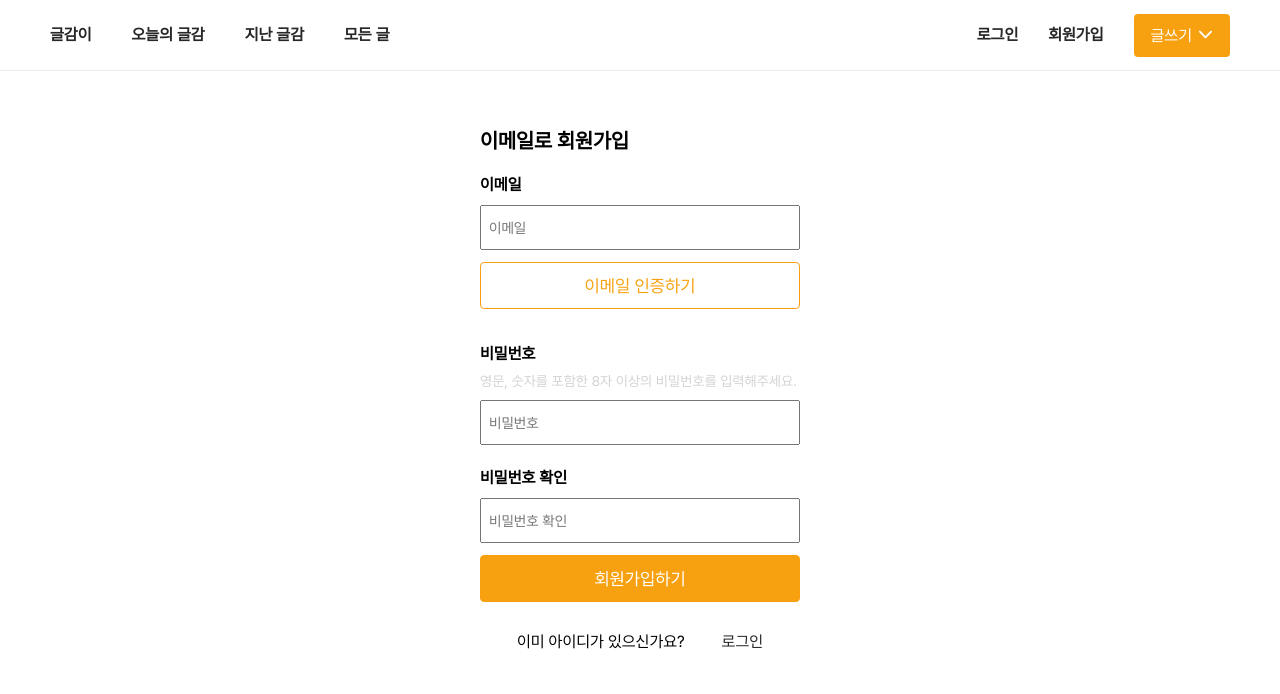
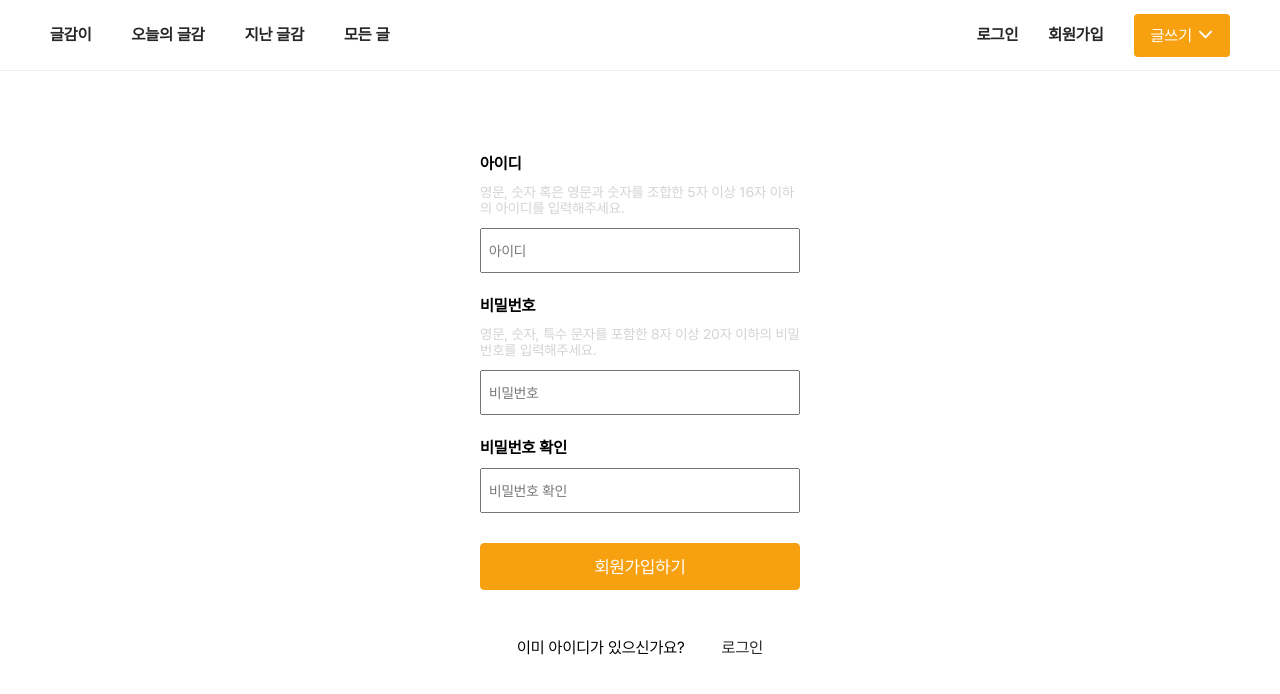
Before and after one commit to useon/writing-persimmon, a Next.js app: page /signup in a window 1280 px wide. Shown: the top 694 px of the page. Built offline with nearby package versions, Linux system fonts and the light colour scheme.

Commit message:
feat: 회원가입 입력 값 유효성 검증 구현

```diff
--- a/src/components/SignUpWithID/SignUpWithID.tsx
+++ b/src/components/SignUpWithID/SignUpWithID.tsx
@@ -1,26 +1,135 @@
+import { useState } from 'react';
+
 import { styled } from 'styled-components';
 
+import {
+  idValidation,
+  passwordCheckValidation,
+  passwordValidation,
+} from '@/validations/signUpValidation';
+
 const SignUpWithID = () => {
+  const [formInput, setFormInput] = useState({
+    id: '',
+    password: '',
+    passwordCheck: '',
+  });
+
+  const [signUpError, setSignUpError] = useState({
+    id: '',
+    password: '',
+    passwordCheck: '',
+  });
+
+  const controllerState = (type: string, value: string) => {
+    if (value === '') {
+      setSignUpError({
+        ...signUpError,
+        [type]: 'empty',
+      });
+    } else {
+      if (type === 'id') {
+        if (idValidation(value)) {
+          setFormInput({
+            ...formInput,
+            id: value,
+          });
+          setSignUpError({
+            ...signUpError,
+            id: 'valid',
+          });
+        } else {
+          setSignUpError({
+            ...signUpError,
+            id: 'invalid',
+          });
+        }
+      }
+      if (type === 'password') {
+        if (passwordValidation(value)) {
+          setFormInput({
+            ...formInput,
+            password: value,
+          });
+          setSignUpError({
+            ...signUpError,
+            password: 'valid',
+          });
+        } else {
+          setSignUpError({
+            ...signUpError,
+            password: 'invalid',
+          });
+        }
+      }
+      if (type === 'passwordCheck') {
+        if (passwordCheckValidation(formInput.password, value)) {
+          setFormInput({
+            ...formInput,
+            passwordCheck: value,
+          });
+          setSignUpError({
+            ...signUpError,
+            passwordCheck: 'valid',
+          });
+        } else {
+          setSignUpError({
+            ...signUpError,
+            passwordCheck: 'invalid',
+          });
+        }
+      }
+    }
+  };
+
   return (
     <Form>
-      <Header>이메일로 회원가입</Header>
       <FormItem>
-        <FormLebel>이메일</FormLebel>
-        <FormInput placeholder='이메일' />
-        <ButtonWrapper>
-          <Button type='button' action='verify'>
-            이메일 인증하기
-          </Button>
-        </ButtonWrapper>
+        <FormLebel>아이디</FormLebel>
+        <InfoText>
+          영문, 숫자 혹은 영문과 숫자를 조합한 5자 이상 16자 이하의 아이디를 입력해주세요.
+        </InfoText>
+        <FormInput
+          placeholder='아이디'
+          onBlur={(event) => controllerState('id', event.target.value)}
+        />
+        {signUpError.id === 'empty' && <ErrorText>아이디는 필수 입력 항목입니다.</ErrorText>}
+        {signUpError.id === 'invalid' && <ErrorText>사용 불가능한 아이디입니다.</ErrorText>}
       </FormItem>
       <FormItem>
         <FormLebel>비밀번호</FormLebel>
-        <InfoText>영문, 숫자를 포함한 8자 이상의 비밀번호를 입력해주세요.</InfoText>
-        <FormInput placeholder='비밀번호' />
+        <InfoText>
+          영문, 숫자, 특수 문자를 포함한 8자 이상 20자 이하의 비밀번호를 입력해주세요.
+        </InfoText>
+        <FormInput
+          id='password'
+          type='password'
+          onBlur={(event) => controllerState('password', event.target.value)}
+          placeholder='비밀번호'
+        />
+        {signUpError.password === 'empty' && (
+          <ErrorText>비밀번호는 필수 입력 항목입니다.</ErrorText>
+        )}
+        {signUpError.password === 'invalid' && (
+          <ErrorText>
+            비밀번호는 영문, 숫자, 특수 문자를 포함하여 8자 이상 20자 이하 이어야 합니다.
+          </ErrorText>
+        )}
       </FormItem>
       <FormItem>
         <FormLebel>비밀번호 확인</FormLebel>
-        <FormInput placeholder='비밀번호 확인' />
+        <FormInput
+          id='passwordCheck'
+          type='password'
+          onBlur={(event) => controllerState('passwordCheck', event.target.value)}
+          placeholder='비밀번호 확인'
+        />
+        {signUpError.passwordCheck === 'empty' && (
+          <ErrorText>확인을 위해 비밀번호를 한번 더 입력해주세요.</ErrorText>
+        )}
+        {signUpError.passwordCheck === 'invalid' && (
+          <ErrorText>비밀번호가 일치하지 않습니다.</ErrorText>
+        )}
       </FormItem>
       <ButtonWrapper>
         <Button type='button' action='submit'>
@@ -37,11 +146,6 @@ const Form = styled.form`
   margin-bottom: 20px;
 `;
 
-const Header = styled.p`
-  font-size: 1.3rem;
-  font-weight: 700;
-`;
-
 const FormItem = styled.div`
   display: flex;
   flex-direction: column;
@@ -56,14 +160,13 @@ const FormLebel = styled.label`
 const FormInput = styled.input`
   padding: 12px 7px;
   font-size: 0.9rem;
-
   &:focus {
     outline-color: var(--main-color);
   }
 `;
 
 const ButtonWrapper = styled.div`
-  margin: 12px 0;
+  margin: 30px 0;
 `;
 
 const Button = styled.button<{ action: 'verify' | 'submit' }>`
@@ -79,5 +182,13 @@ const Button = styled.button<{ action: 'verify' | 'submit' }>`
 const InfoText = styled.p`
   margin-bottom: 12px;
   color: lightgrey;
+  line-height: 16px;
   font-size: 0.88rem;
 `;
+
+const ErrorText = styled.p`
+  margin-top: 4px;
+  color: red;
+  line-height: 20px;
+  font-size: 0.9rem;
+`;
--- /dev/null
+++ b/src/constants/regex.ts
@@ -0,0 +1,2 @@
+export const REGEX_ID = /^[a-z0-9]{5,16}$/;
+export const REGEX_PASSWORD = /^(?=.*[a-zA-Z])(?=.*[!@#$%^*+=-])(?=.*[0-9]).{8,20}$/;
--- /dev/null
+++ b/src/validations/signUpValidation.tsx
@@ -0,0 +1,25 @@
+import { REGEX_ID, REGEX_PASSWORD } from '@/constants/regex';
+
+export const idValidation = (value: string) => {
+  if (value !== 'undefined' && REGEX_ID.test(value)) {
+    return true;
+  } else {
+    return false;
+  }
+};
+
+export const passwordValidation = (value: string) => {
+  if (REGEX_PASSWORD.test(value)) {
+    return true;
+  } else {
+    return false;
+  }
+};
+
+export const passwordCheckValidation = (password: string, passwordCheck: string) => {
+  if (password === passwordCheck) {
+    return true;
+  } else {
+    return false;
+  }
+};
```
